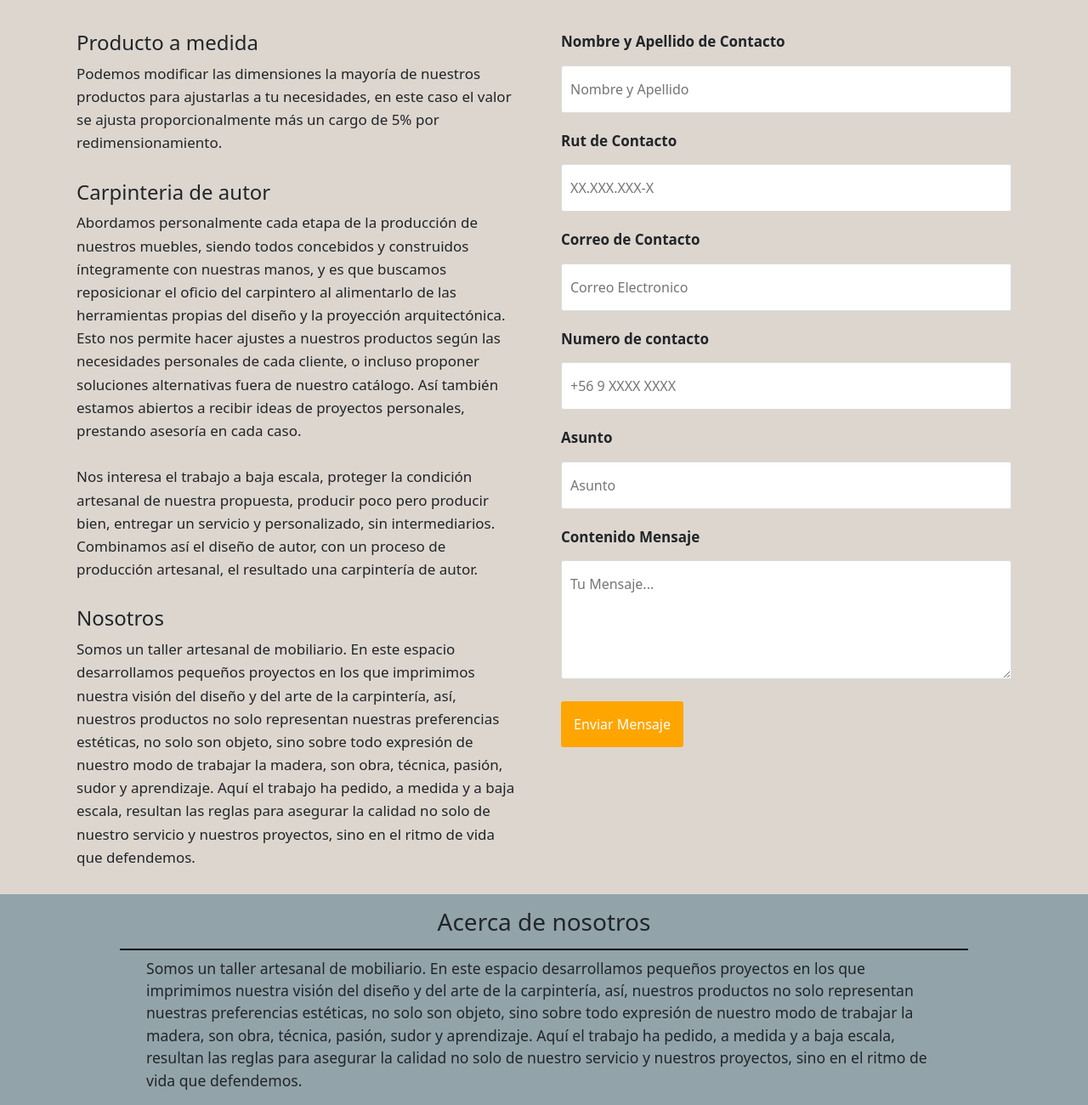
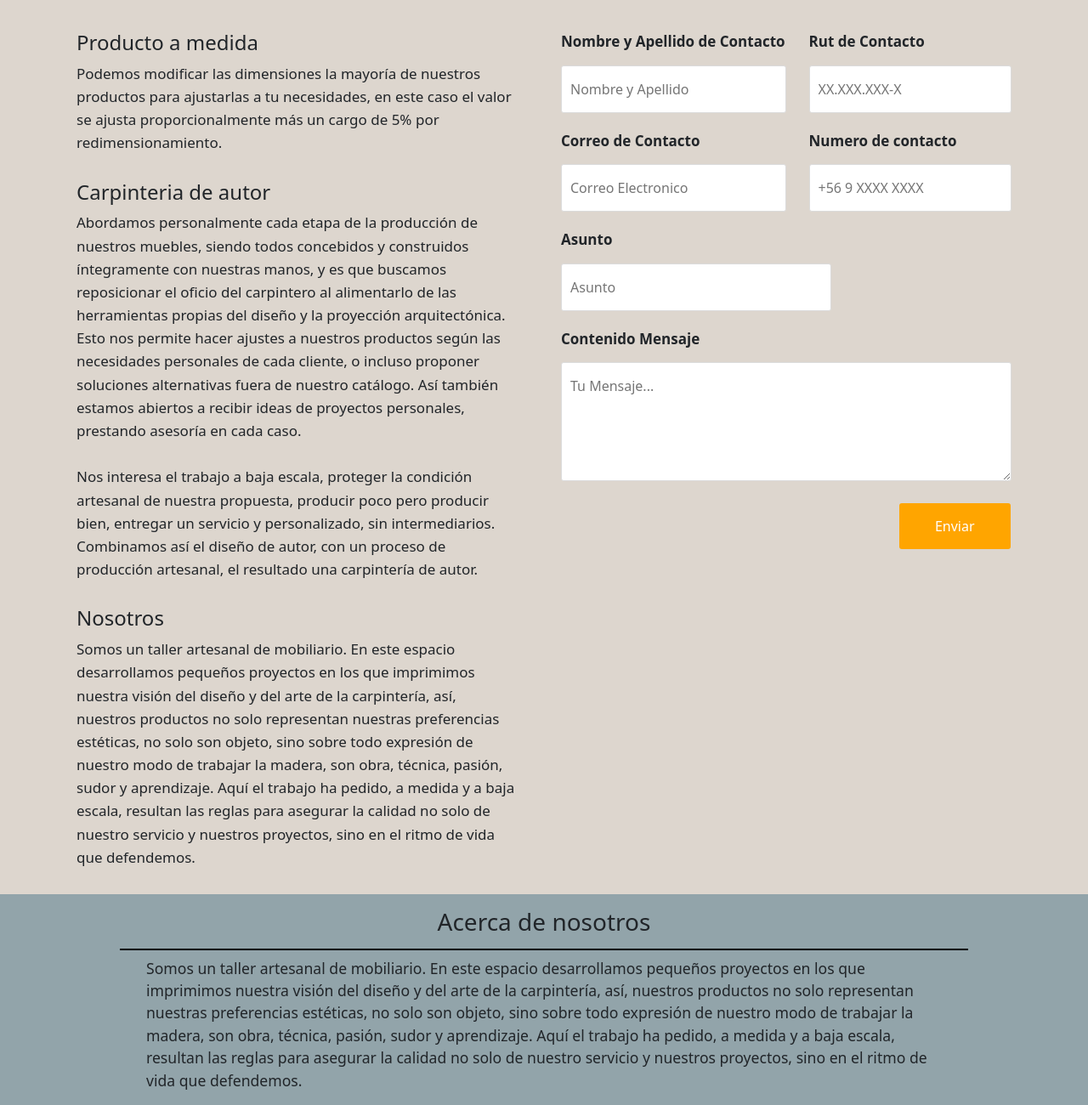
Before and after one commit to MrMonkey09/TiendaMuebles, a Django app: page /contactanos/ in a window 1280 px wide. Shown: the part 254-1554 px from the top of the page at 85% size. Run offline with Django 4.2, Linux system fonts and the light colour scheme.

Commit message:
Upgrade contacto - css

```diff
--- a/TiendaMuebles/static/css/style.css
+++ b/TiendaMuebles/static/css/style.css
@@ -170,6 +170,9 @@ footer span {
 }
 .container-form .btn-enviar{
     padding: 15px;
+    padding-left: 8%;
+    padding-right: 8%;
+
     font-size: 16px;
     border: none;
     outline: 0px;
@@ -182,3 +185,31 @@ footer span {
 .container-form .btn-enviar:hover{
     background: #e39403;
 }
+.contacto
+{
+    display: flex;
+    flex-flow: row wrap;
+    column-gap: 5%;
+}
+.input-nombre
+{
+    width: 50%;
+
+}
+.input-rut
+{
+    width: 45%;
+}
+.input-correo
+{
+    width: 50%;
+}
+.input-numero
+{
+    width: 45%
+}
+.btn-enviar
+{
+    margin-left: 75%;
+    border-radius: 50%;
+}
--- a/TiendaMuebles/templates/contactanos/contactanos.html
+++ b/TiendaMuebles/templates/contactanos/contactanos.html
@@ -61,21 +61,35 @@
             </p>
         </div>
         <form>
-          <div class="">
-            <div>
+          <div class="contacto">
+            <div class="input-nombre">
               <a>Nombre y Apellido de Contacto</a>
               <input type="text" name="NombreApellido" placeholder="Nombre y Apellido" class="campo">
+            </div>
+            <div class="input-rut">
               <a>Rut de Contacto</a>
               <input type="number" name="rut" placeholder="XX.XXX.XXX-X" class="campo">
+            </div>
+
+            <div class="input-correo">
               <a>Correo de Contacto</a>
               <input type="email" name="CorreoContacto" placeholder="Correo Electronico" class="campo">
+            </div>
+            <div class="input-numero">
               <a>Numero de contacto</a>
               <input type="number" name="numero" placeholder="+56 9 XXXX XXXX" class="campo">
+            </div>
+
+            <div class="asunto">
               <a>Asunto</a>
               <input type="text" name="asunto" placeholder="Asunto" class="campo">
+            </div>
+            <div class="contenido-mensaje">
               <a>Contenido Mensaje</a>
               <textarea name="mensaje" placeholder="Tu Mensaje..."></textarea>
-            <input type="submit" name="enviar" value="Enviar Mensaje" class="btn-enviar">
+              <input type="submit" name="enviar" value="Enviar" class="btn-enviar text-center">
+            </div>
+
           <div>
         </form>
       </div>
```
Lines whose indentation alone changed are shown as unchanged.
